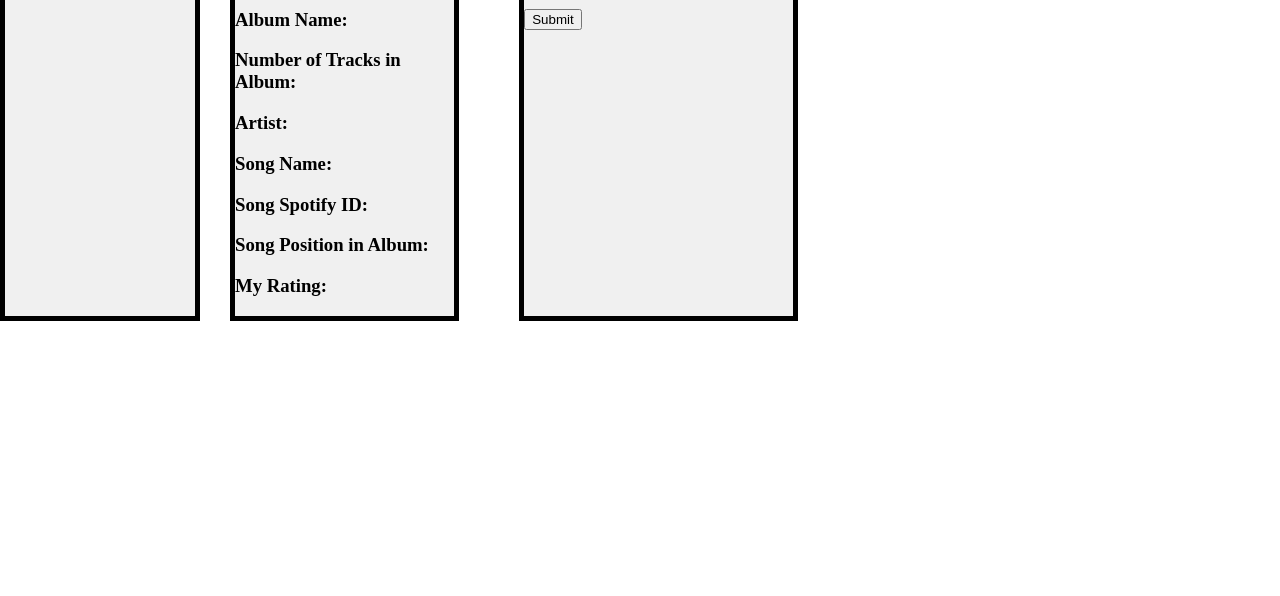
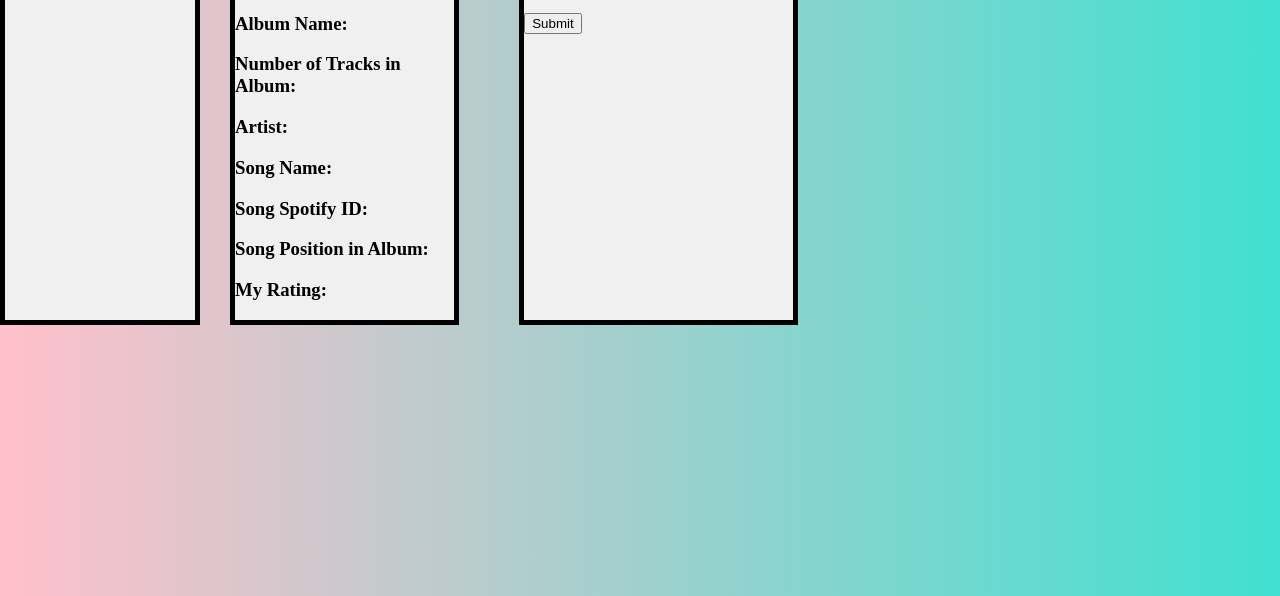
Before and after one commit to stevenfmentzer/Dance-Party-Playlist, a plain HTML site: page index.html in a window 1280 px wide. Shown: the part 204-800 px from the top of the page. Drawn offline with Linux system fonts and the light colour scheme; no server answers.

Commit message:
added gradient background to body

```diff
--- a/index.html
+++ b/index.html
@@ -23,7 +23,7 @@
     <link rel="stylesheet" type="text/css" href="styles/main.css" />
     <script defer type="text/javascript" src="src/index.js"></script>
   </head>
-  <body>
+  <body class="body-element">
     <div class="container">
         <div class="column">
           <!-- Content for the vertical scrollable navigation goes here -->
--- a/styles/styles.css
+++ b/styles/styles.css
@@ -103,6 +103,7 @@ margin-right:20px;  }
   .glitter-title {
     position: relative;
     display: inline-block;
+    font-size: larger;
   }
 
   .glitter-title::before {
@@ -126,3 +127,7 @@ margin-right:20px;  }
       opacity: 1;
     }
   }
+
+  .body-element {
+    background: linear-gradient(to right,pink, turquoise)
+  }
```
